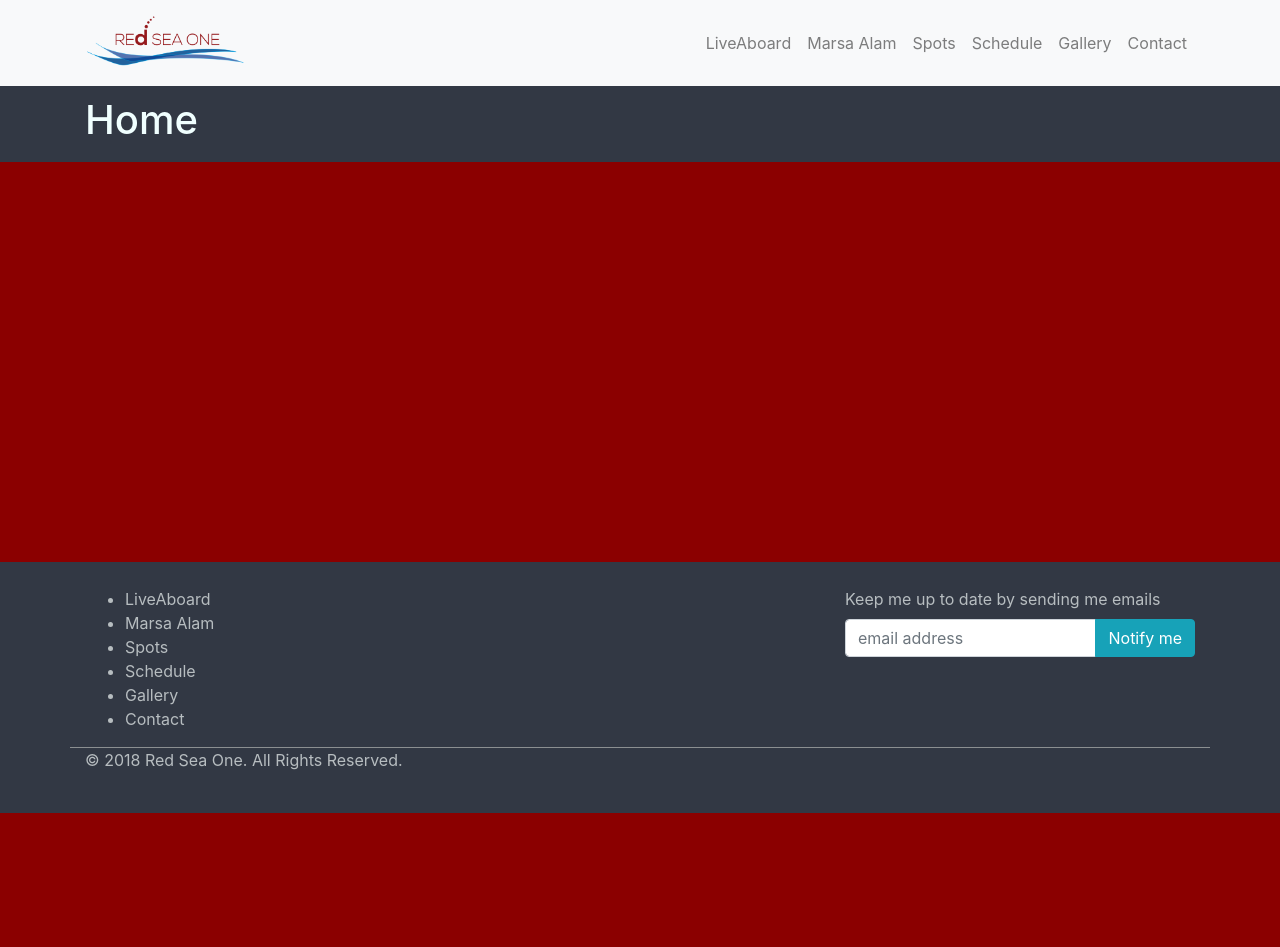
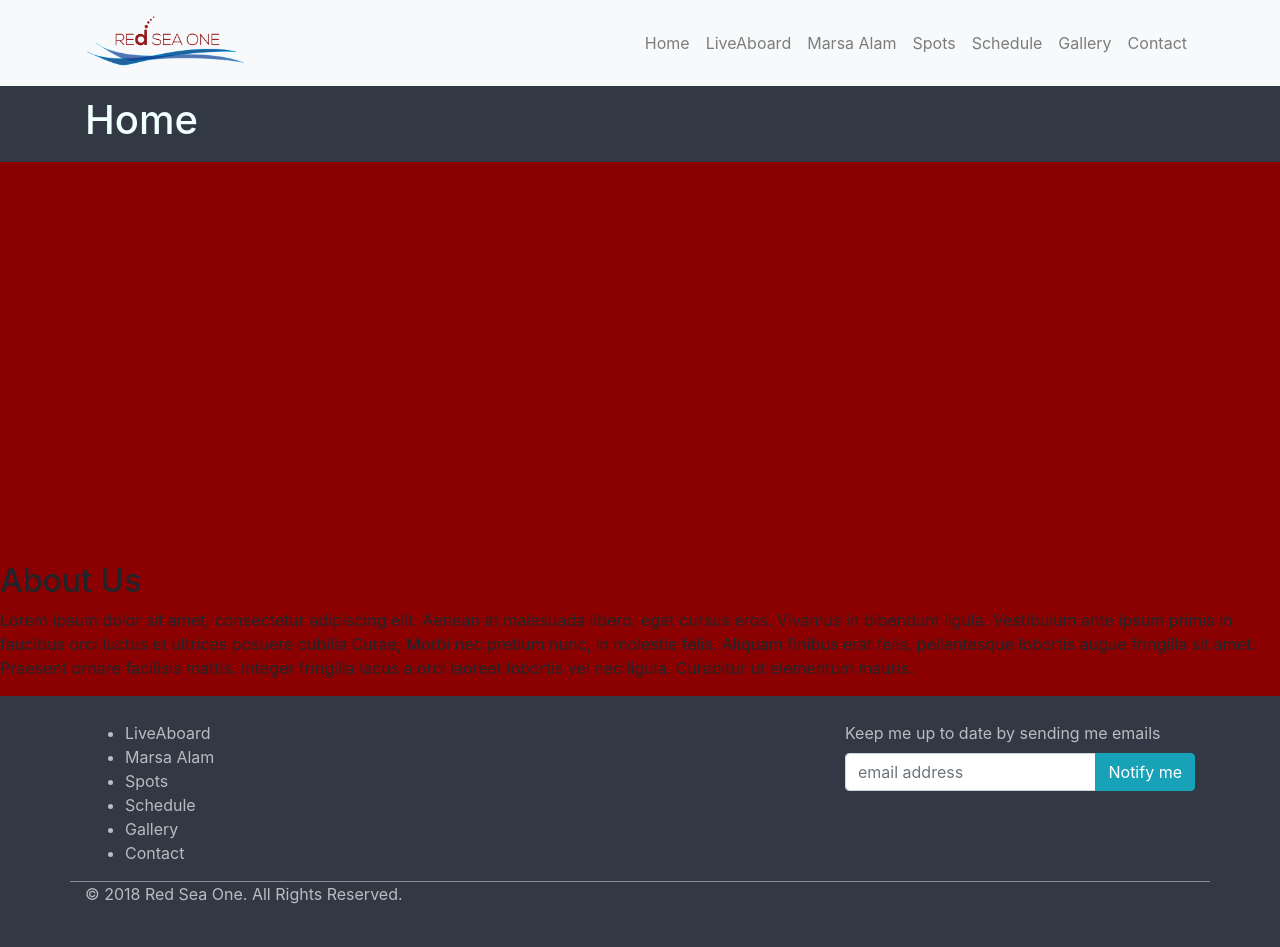
Before and after one commit to romheredia/redseaone, a PHP site: page / in a window 1280 px wide. Before the commit the page ends 813 px from the top, so only its background shows below. Run offline with PHP 8.4, Linux system fonts and the light colour scheme; some libraries are stand-ins or nearby versions.

Commit message:
converted to php

```diff
--- a/index.php
+++ b/index.php
@@ -18,6 +18,16 @@
         </div>
     </header>
 
+    <section id="about-us">
+    <h2>About Us</h2>
+    <p>
+    Lorem ipsum dolor sit amet, consectetur adipiscing elit. Aenean at malesuada libero, eget cursus eros. Vivamus
+    in bibendum ligula. Vestibulum ante ipsum primis in faucibus orci luctus et ultrices posuere cubilia Curae;
+    Morbi nec pretium nunc, in molestie felis. Aliquam finibus erat felis, pellentesque lobortis augue fringilla
+    sit amet. Praesent ornare facilisis mattis. Integer fringilla lacus a orci laoreet lobortis vel nec ligula.
+    Curabitur ut elementum mauris.
+    </p>
+    </section>
 
     <?php include 'footer.php'; ?>
 
--- a/nav.php
+++ b/nav.php
@@ -10,6 +10,7 @@
         </button>
         <div class="collapse navbar-collapse" id="navbarNavAltMarkup">
             <div class="navbar-nav ml-auto">
+                <a class="nav-item nav-link" href="index.php">Home</a>
                 <a class="nav-item nav-link" href="liveaboard.php">LiveAboard</a>
                 <a class="nav-item nav-link" href="marsa-alam.php">Marsa Alam</a>
                 <a class="nav-item nav-link" href="#">Spots</a>
```
